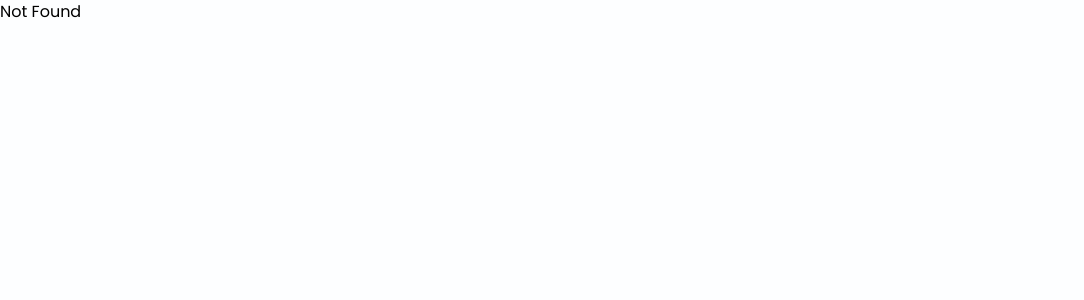
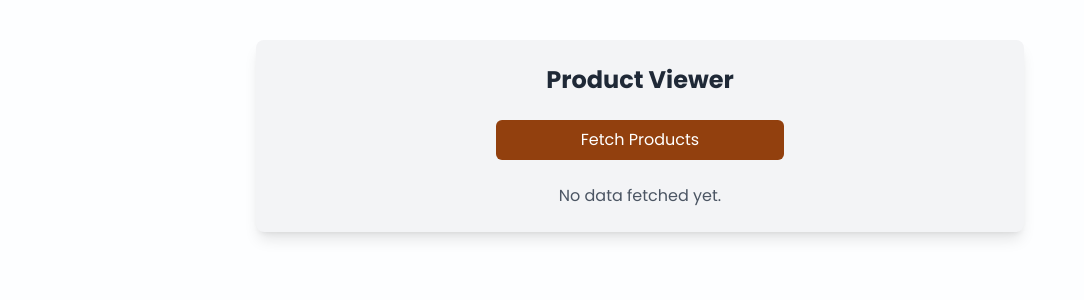
Before and after one commit to kanavdhanda/Handel, a React (Vite) app in the folder frontend/: page /myproducts in a window 1280 px wide. Shown: the top 300 px of the page, without its empty margins (0-1084 px from the left). Built offline with nearby package versions, Linux system fonts and the light colour scheme.

Commit message:
backchodi

```diff
--- a/frontend/src/App.jsx
+++ b/frontend/src/App.jsx
@@ -15,7 +15,7 @@ import PaymentRec from './pages/Dashboard/PaymentRec'
 import Payments from './pages/Products/Payments'
 import OrderPage from './pages/Products/OrderPage'
 import SellerHome from './pages/Seller/SellerHome'
-
+import SellerViewer from './components/improve/getseller'
 import ProdDocs from './pages/Dashboard/prodDocs'
 import ExportRegistration from './pages/Dashboard/ExportRegistration'
 
@@ -42,8 +42,8 @@ const App = () => {
         <Route path="/order" element={<OrderPage/>} />
         <Route path="/proddocs" element={<ProdDocs/>} />
         <Route path="/exportreg" element={<ExportRegistration/>} />
+        <Route path="/myproducts" element={<SellerViewer/>} />
 
-        <Route path="/sellerproducts" element={<SellerProducts/>}/>
       </Routes>
     </Router>
   )
--- /dev/null
+++ b/frontend/src/components/improve/getseller.jsx
@@ -0,0 +1,73 @@
+import React, { useState } from 'react';
+
+const SellerViewer = () => {
+  const [data, setData] = useState([]);
+  const [error, setError] = useState(null);
+  const [loading, setLoading] = useState(false);
+
+  const fetchSeller = async () => {
+    setLoading(true);
+    try {
+      const response = await fetch('http://localhost:8080/myproducts');
+      if (!response.ok) {
+        throw new Error('Network response was not ok');
+      }
+      const result = await response.json();
+      setData(result);
+      setError(null);
+    } catch (error) {
+      setError(error.message);
+      setData([]);
+    } finally {
+      setLoading(false);
+    }
+  };
+
+  return (
+    <div className="max-w-3xl mx-auto mt-10 p-6 bg-gray-100 rounded-lg shadow-lg">
+      <h1 className="text-2xl font-bold mb-6 text-center text-gray-800">Product Viewer</h1>
+      <div className="flex justify-center mb-6">
+        <button
+          onClick={fetchSeller}
+          disabled={loading}
+          className="px-6 py-2 w-[40%] bg-amber-800 text-white rounded-md hover:bg-amber-700 transition-all"
+        >
+          {loading ? 'Loading...' : 'Fetch Products'}
+        </button>
+      </div>
+      {error && (
+        <p className="text-red-500 text-center mb-4">Error: {error}</p>
+      )}
+      {data.length > 0 ? (
+        <div className="grid grid-cols-1 md:grid-cols-2 lg:grid-cols-3 gap-6">
+          {data.map((product) => (
+            <div key={product.sku} className="bg-white p-4 rounded-lg shadow-inner">
+              <h2 className="text-lg font-bold text-gray-800 mb-2">{product.name}</h2>
+              {product.image_url && (
+                <img
+                  src={product.image_url}
+                  alt={product.name}
+                  className="w-full h-auto object-cover mb-2"
+                />
+              )}
+              <p className="text-gray-600 mb-2">SKU: {product.sku}</p>
+              <p className="text-gray-600 mb-2">Category: {product.category_code}</p>
+              <p className="text-gray-600 mb-2">Description: {product.description}</p>
+              <p className="text-gray-600 mb-2">MRP: {product.mrp}</p>
+              <p className="text-gray-600 mb-2">Quantity: {product.qty}</p>
+              <p className="text-gray-600 mb-2">Dimensions: {product.length} x {product.width} x {product.height}</p>
+              <p className="text-gray-600 mb-2">Weight: {product.weight}</p>
+              <p className="text-gray-600 mb-2">HSN: {product.hsn}</p>
+            </div>
+          ))}
+        </div>
+      ) : (
+        !loading && (
+          <p className="text-gray-600 text-center">No data fetched yet.</p>
+        )
+      )}
+    </div>
+  );
+};
+
+export default SellerViewer;
```
